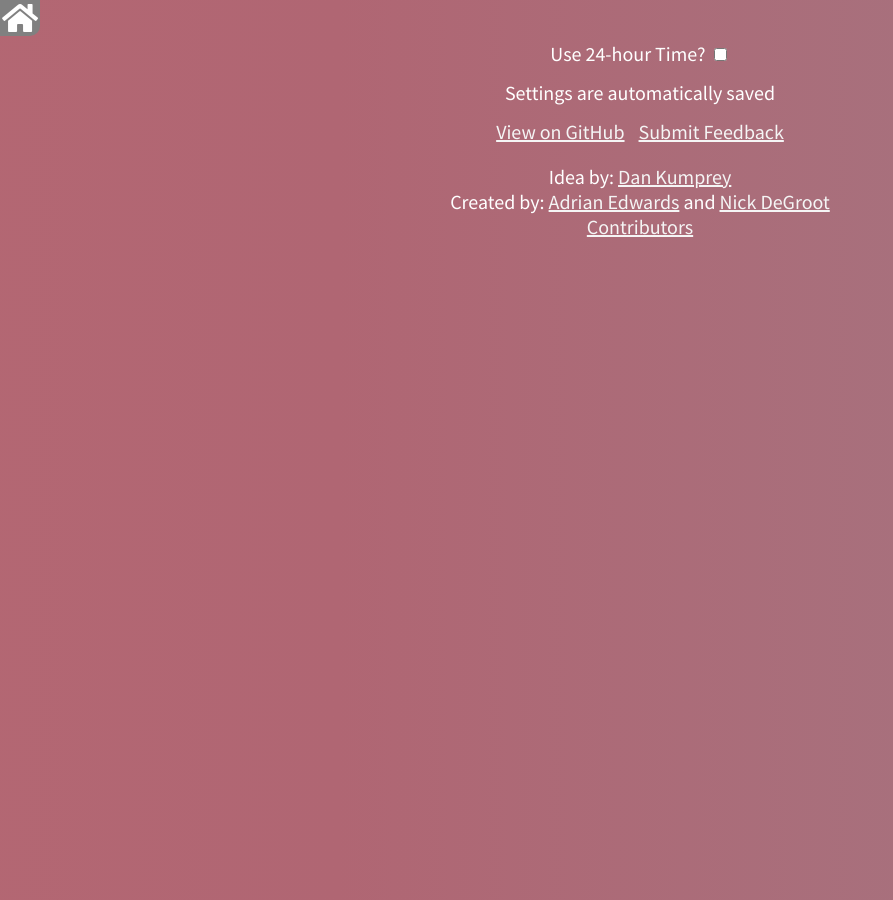
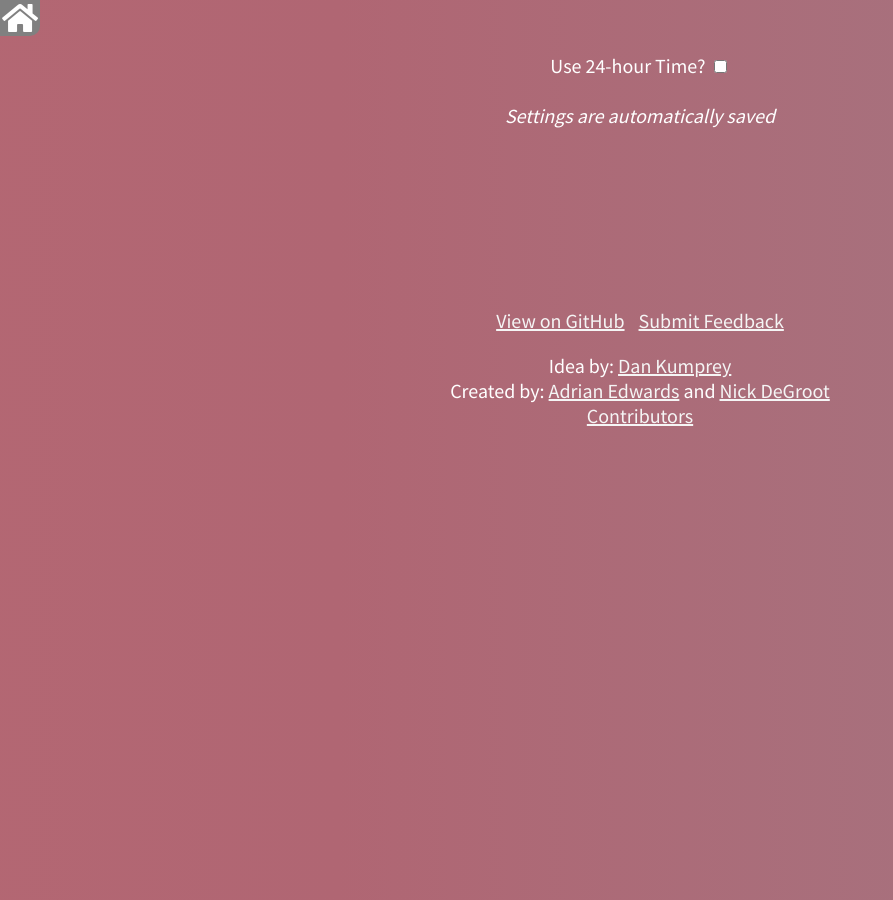
Before and after one commit to MoralCode/ClassClock, a Jekyll site: the page built from settings.html, in a window 1280 px wide. Shown: the whole page, without its empty margins (0-893 px from the left). Built offline with Jekyll 4.4.1, drawn with Linux system fonts in a browser that asks for light colours; nearby versions of some CDN libraries; comment, search, counter and statistics services are not loaded.

Commit message:
fix close spacing on settings page

```diff
--- a/settings.html
+++ b/settings.html
@@ -6,12 +6,13 @@ title: ClassClock - Settings
 <br>
 <section id="options" class="centered topSpace">
 
-    <label for="use24HourTime" >Use 24-hour Time? </label>
-    <input type="checkbox" id="use24HourTime" onchange="updateSettings()" />
+    <label>Use 24-hour Time?
+        <input type="checkbox" id="use24HourTime" onchange="updateSettings()" />
+    </label>
 
+    <em>Settings are automatically saved</em>
 </section>
 
-<p class="centered topSpace">Settings are automatically saved</p>
 
 <section id="credits" class="centered topSpace">
 
--- a/style.css
+++ b/style.css
@@ -81,8 +81,17 @@ h1.bigger {
     font-size: 3em;
 }
 
+section#credits {
+    margin-top: 20vh
+}
+
 section#credits > a {
     margin: 5px;
+}
+
+section#options > * {
+    display: block;
+    margin-top: 2vw;
 }
 
 #flash {
```
